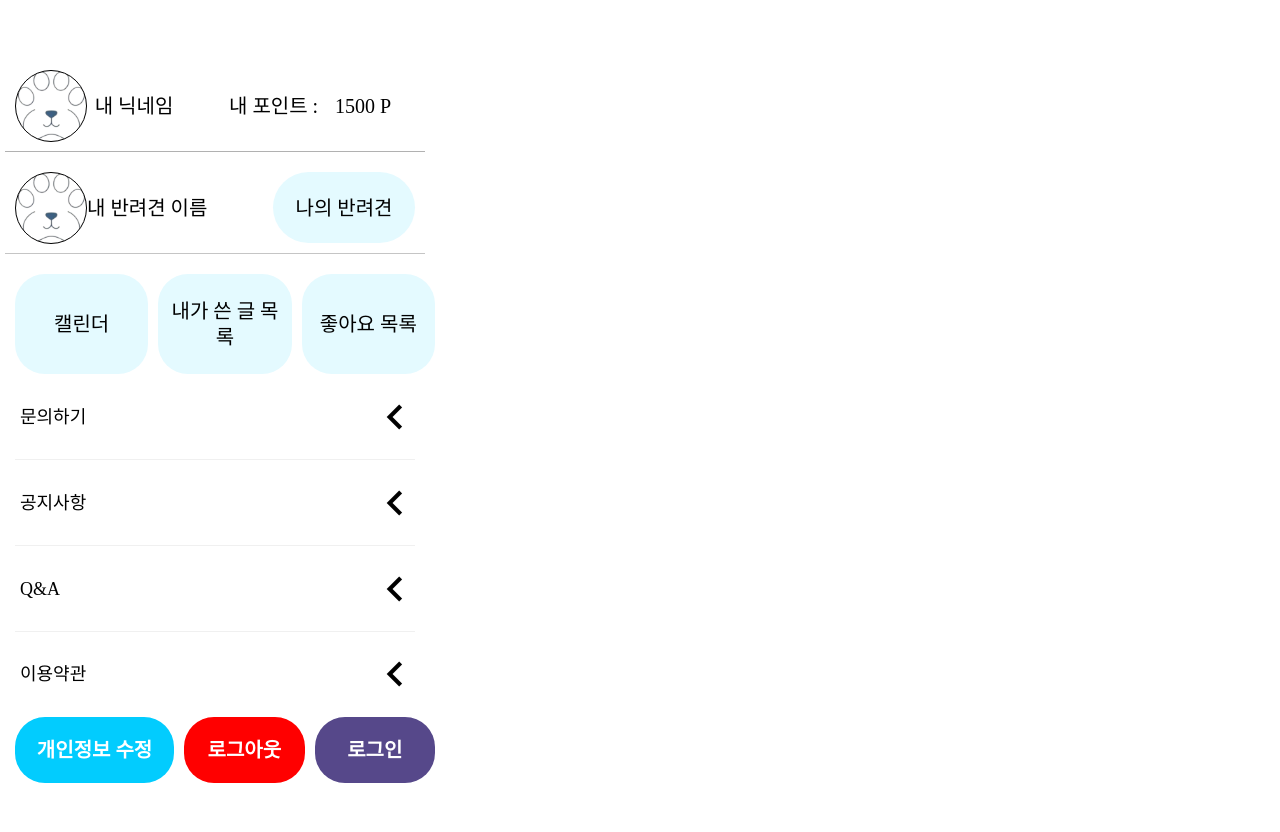
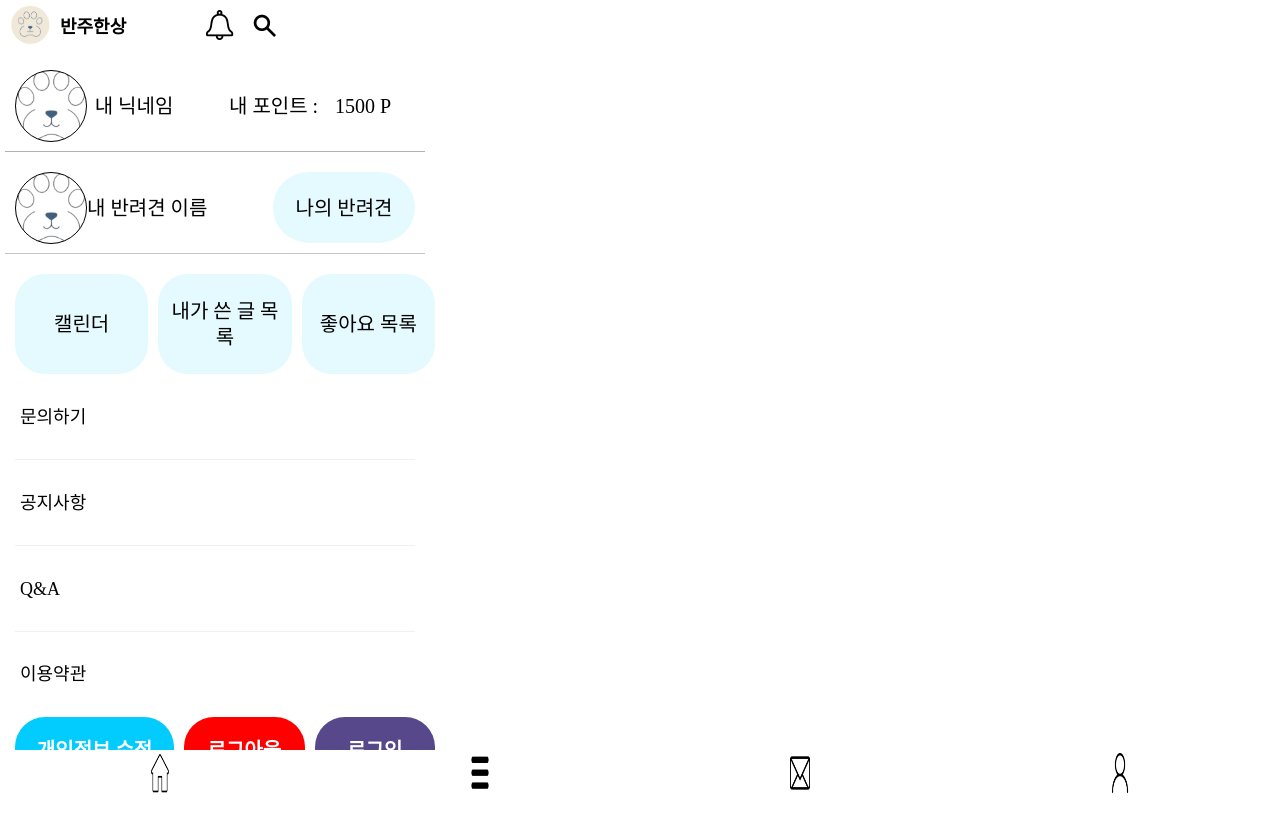
Before and after one commit to goodplan77/FinalProject, a React (Create React App) app in the folder service-frontend/: page /mypage in a window 1280 px wide. Shown: the top 832 px of the page. Built offline with nearby package versions, Linux system fonts and the light colour scheme.

Commit message:
메인네비 수정

```diff
--- a/service-frontend/src/App.tsx
+++ b/service-frontend/src/App.tsx
@@ -6,6 +6,8 @@ import Mypage from './pages/Mypage';
 import BoardList from './pages/BoardList';
 import Mainpage from './pages/Mainpage';
 import Signup from './pages/Signup';
+import Header from './components/Header';
+import MainNavi from './components/MainNavi';
 
 
 const App = () => {
@@ -14,7 +16,7 @@ const App = () => {
 
   return (
     <div className="app-container">
-
+      <div style={{ paddingBottom: '50px' }}>
         <Routes>
           <Route path='/' element={<Mainpage />} />
           <Route path='/mypage' element={<Mypage />} />
@@ -23,6 +25,8 @@ const App = () => {
           <Route path='/signup' element={<Signup />} />
         </Routes>
       </div>
+      <MainNavi />
+    </div>
   );
 };
 
--- /dev/null
+++ b/service-frontend/src/components/MainNavi.module.css
@@ -0,0 +1,19 @@
+.mainNavi {
+    display: flex;
+    justify-content: space-around;
+    align-items: center;
+    width: 100%;
+    height: 50px;
+    background: #FFFFFF;
+    position: fixed;
+    bottom: 0;
+    left: 0;
+}
+
+.home,
+.ham,
+.chat,
+.my {
+    width: 40px;
+    height: 40px;
+}
--- /dev/null
+++ b/service-frontend/src/components/MainNavi.tsx
@@ -0,0 +1,27 @@
+import React from 'react';
+import { useNavigate } from 'react-router-dom';
+import styles from './MainNavi.module.css';
+
+const MainNavi: React.FC = () => {
+    const navi = useNavigate();
+    return (
+        <>
+            <div className={styles.mainNavi}>
+                <div className={styles.naviHome}>
+                    <img className={styles.home} src={`${process.env.PUBLIC_URL}/images/home.png`} alt="home" onClick={() => navi('/')} />
+                </div>
+                <div className={styles.naviHam}>
+                    <img className={styles.ham} src={`${process.env.PUBLIC_URL}/images/ham.png`} alt="ham" />
+                </div>
+                <div className={styles.naviChat}>
+                    <img className={styles.chat} src={`${process.env.PUBLIC_URL}/images/message.png`} alt="chat" />
+                </div>
+                <div className={styles.naviMy} onClick={() => navi('/mypage')}>
+                    <img className={styles.my} src={`${process.env.PUBLIC_URL}/images/myPage.png`} alt="myPage" />
+                </div>
+            </div>
+        </>
+    );
+};
+
+export default MainNavi;
--- a/service-frontend/src/pages/Login.tsx
+++ b/service-frontend/src/pages/Login.tsx
@@ -7,6 +7,7 @@ const LoginPage = () => {
     const navi = useNavigate();
 
     return (
+        <>
             <div className={styles.loginPage}>
                 <div className={styles.closeButtonFrame}>
                     <div className={styles.closeIcon} onClick={() => navi('/')} />
@@ -49,6 +50,7 @@ const LoginPage = () => {
                     <div className={styles.kakaoLoginButton} />
                 </div>
             </div>
+        </>
     );
 };
 
--- a/service-frontend/src/pages/Mypage.tsx
+++ b/service-frontend/src/pages/Mypage.tsx
@@ -1,98 +1,124 @@
 import React from 'react';
-import './css/Mypage.css';
 import { useDispatch } from 'react-redux';
 import { useNavigate } from 'react-router-dom';
+import styles from './css/MyPage.module.css';
 
 const MyPage = () => {
     const dispatch = useDispatch();
     const navi = useNavigate();
 
     return (
-        <div className="mypage">
-
-            <div className="my-info">
-                <div className="profile-frame">
-                    <div className="profile-setting-frame">
-                        <div className="profile-picture-frame">
-                            <div className="profile-picture" />
+        <>
+            <div className={styles.mypage}>
+                <div className={styles.myHeader}>
+                    <div className={styles.backButton}>
+                        <img className={styles.back} src={`${process.env.PUBLIC_URL}/images/back.png`} alt="back" onClick={() => navi('/')} />
                     </div>
-                        <div className="nickname-frame">
-                            <div className="nickname">내 닉네임</div>
+                    <div className={styles.projectName}>
+                        <div className={styles.projectLogo}>
+                            <img className={styles.logo} src={`${process.env.PUBLIC_URL}/images/logo.png`} alt="logo" />
+                        </div>
+                        <div className={styles.projectTitle}>
+                            <p className={styles.projectTitleText}>반주한상</p>
                         </div>
                     </div>
+                    <div className={styles.headerButtons}>
+                        <div className={styles.aram}>
+                            <img className={styles.aramImg} src={`${process.env.PUBLIC_URL}/images/bell.png`} alt="aram" />
                         </div>
-                <div className="points-frame">
-                    <div className="points-text-frame">
-                        <div className="points-text">내 포인트 :</div>
-                    </div>
-                    <div className="points-value-frame">
-                        <div className="points-value">1500 P</div>
+                        <div className={styles.search}>
+                            <img className={styles.searchImg} src={`${process.env.PUBLIC_URL}/images/search.png`} alt="search" />
                         </div>
                     </div>
                 </div>
 
-            <div className="additional-info">
-                <div className="additional-profile-frame">
-                    <div className="additional-profile-setting-frame">
-                        <div className="additional-profile-picture-frame">
-                            <div className="additional-profile-picture" />
+                <div className={styles.myInfo}>
+                    <div className={styles.profileFrame}>
+                        <div className={styles.profileSettingFrame}>
+                            <div className={styles.profilePictureFrame}>
+                                <div className={styles.profilePicture} />
                             </div>
-                        <div className="additional-nickname-frame">
-                            <div className="additional-nickname">내 반려견 이름</div>
+                            <div className={styles.nicknameFrame}>
+                                <div className={styles.nickname}>내 닉네임</div>
                             </div>
                         </div>
                     </div>
-                <div className="pet-button">
-                    <div className="pet-button-text">나의 반려견</div>
+                    <div className={styles.pointsFrame}>
+                        <div className={styles.pointsTextFrame}>
+                            <div className={styles.pointsText}>내 포인트 :</div>
+                        </div>
+                        <div className={styles.pointsValueFrame}>
+                            <div className={styles.pointsValue}>1500 P</div>
+                        </div>
                     </div>
                 </div>
 
-            <div className="button-container">
-                <div className="button-frame1">
-                    <div className="button-text1">캘린더</div>
+                <div className={styles.additionalInfo}>
+                    <div className={styles.additionalProfileFrame}>
+                        <div className={styles.additionalProfileSettingFrame}>
+                            <div className={styles.additionalProfilePictureFrame}>
+                                <div className={styles.additionalProfilePicture} />
                             </div>
-                <div className="button-frame2">
-                    <div className="button-text2">내가 쓴 글 목록</div>
+                            <div className={styles.additionalNicknameFrame}>
+                                <div className={styles.additionalNickname}>내 반려견 이름</div>
                             </div>
-                <div className="button-frame3">
-                    <div className="button-text3">좋아요 목록</div>
+                        </div>
+                    </div>
+                    <div className={styles.petButton}>
+                        <div className={styles.petButtonText}>나의 반려견</div>
                     </div>
                 </div>
 
-            <div className="list-container">
-                <div className="list-item">
-                    <div className="list-item-text">문의하기</div>
-                    <div className="back-icon" />
+                <div className={styles.buttonContainer}>
+                    <div className={styles.buttonFrame1}>
+                        <div className={styles.buttonText1}>캘린더</div>
                     </div>
-                <div className="horizontal-divider" />
-                <div className="list-item">
-                    <div className="list-item-text">공지사항</div>
-                    <div className="back-icon" />
+                    <div className={styles.buttonFrame2}>
+                        <div className={styles.buttonText2}>내가 쓴 글 목록</div>
                     </div>
-                <div className="horizontal-divider" />
-                <div className="list-item">
-                    <div className="list-item-text">Q&A</div>
-                    <div className="back-icon" />
-                </div>
-                <div className="horizontal-divider" />
-                <div className="list-item">
-                    <div className="list-item-text">이용약관</div>
-                    <div className="back-icon" />
+                    <div className={styles.buttonFrame3}>
+                        <div className={styles.buttonText3}>좋아요 목록</div>
                     </div>
                 </div>
 
-            <div className="button-footer">
-                <div className="button-edit" onClick={() => navi('/edit')}>
-                    <div className="button-edit-text">개인정보 수정</div>
+                <div className={styles.listContainer}>
+                    <div className={styles.listItem}>
+                        <div className={styles.listItemText}>문의하기</div>
+                        <div className={styles.backIcon} />
                     </div>
-                <div className="button-logout" onClick={() => navi('/')}>
-                    <div className="button-logout-text">로그아웃</div>
+                    <div className={styles.horizontalDivider} />
+                    <div className={styles.listItem}>
+                        <div className={styles.listItemText}>공지사항</div>
+                        <div className={styles.backIcon} />
                     </div>
-                <div className="button-login" onClick={() => navi('/login')}>
-                    <div className="button-login-text">로그인</div>
+                    <div className={styles.horizontalDivider} />
+                    <div className={styles.listItem}>
+                        <div className={styles.listItemText}>Q&A</div>
+                        <div className={styles.backIcon} />
+                    </div>
+                    <div className={styles.horizontalDivider} />
+                    <div className={styles.listItem}>
+                        <div className={styles.listItemText}>이용약관</div>
+                        <div className={styles.backIcon} />
                     </div>
                 </div>
+
+                <div className={styles.buttonFooter}>
+                    <div className={styles.buttonEdit} onClick={() => navi('/edit')}>
+                        <div className={styles.buttonEditText}>개인정보 수정</div>
                     </div>
+                    <div className={styles.buttonLogout} onClick={() => navi('/')}>
+                        <div className={styles.buttonLogoutText}>로그아웃</div>
+                    </div>
+                    <div className={styles.buttonLogin} onClick={() => navi('/login')}>
+                        <div className={styles.buttonLoginText}>로그인</div>
+                    </div>
+                </div>
+
+
+            </div>
+        </>
+
     );
 };
 
--- a/service-frontend/src/pages/Signup.tsx
+++ b/service-frontend/src/pages/Signup.tsx
@@ -48,6 +48,7 @@ const SignUpPage: React.FC = () => {
     const navi = useNavigate();
 
     return (
+        <>
             <div className={styles.container}>
                 <div className={styles.header}>
                     <div onClick={() => navi('/login')} className={styles.backButton}>
@@ -231,6 +232,7 @@ const SignUpPage: React.FC = () => {
                     </button>
                 </form>
             </div>
+        </>
     );
 };
 
--- a/service-frontend/src/pages/css/mypage.css
+++ b/service-frontend/src/pages/css/MyPage.module.css
@@ -4,7 +4,7 @@
     align-items: center;
     min-height: 100vh;
     font-family: Arial, sans-serif;
-    padding: 0px 5px;
+    padding: 0px;
     gap: 10px;
     isolation: isolate;
     position: relative;
@@ -15,88 +15,7 @@
     background: #FFFFFF;
 }
 
-.back-button {
-    display: flex;
-    flex-direction: row;
-    align-items: center;
-    padding: 0px;
-    gap: 10px;
-    width: 50px;
-    height: 50px;
-    background: #FFFFFF;
-}
-
-.back-icon {
-    width: 50px;
-    height: 50px;
-    background: url('../../../public/images/back.png') no-repeat center center;
-    background-size: contain;
-}
-
-.logo-frame {
-    width: 50px;
-    height: 50px;
-    background: #FFFFFF;
-    position: relative;
-}
-
-.logo {
-    width: 50px;
-    height: 50px;
-    background: url('../../../public/images/logo.png') no-repeat center center;
-    background-size: contain;
-}
-
-.text-container {
-    display: flex;
-    flex-direction: column;
-    justify-content: center;
-    align-items: flex-start;
-    padding: 0px;
-    width: 92px;
-    height: 22px;
-}
-
-.page-title {
-    width: 92px;
-    height: 22px;
-    font-family: 'Noto Sans KR';
-    font-style: normal;
-    font-weight: 500;
-    font-size: 20px;
-    line-height: 22px;
-    display: flex;
-    align-items: center;
-    text-align: center;
-    color: rgba(0, 0, 0, 0.87);
-}
-
-.button-frame {
-    display: flex;
-    flex-direction: row;
-    justify-content: flex-end;
-    align-items: center;
-    padding: 0px;
-    width: 90px;
-    height: 50px;
-    background: #FFFFFF;
-}
-
-.alert {
-    width: 40px;
-    height: 40px;
-    background: #FFFFFF;
-    position: relative;
-}
-
-.alert-icon {
-    width: 27.18px;
-    height: 30px;
-    background: url('../../../public/images/bell.png') no-repeat center center;
-    background-size: contain;
-}
-
-.my-info {
+.myInfo {
     box-sizing: border-box;
     display: flex;
     flex-direction: row;
@@ -114,7 +33,7 @@
     z-index: 1;
 }
 
-.profile-frame {
+.profileFrame {
     display: flex;
     flex-direction: row;
     align-items: center;
@@ -125,7 +44,7 @@
     background: #FFFFFF;
 }
 
-.profile-setting-frame {
+.profileSettingFrame {
     display: flex;
     flex-direction: row;
     align-items: center;
@@ -135,7 +54,7 @@
     background: #FFFFFF;
 }
 
-.profile-picture-frame {
+.profilePictureFrame {
     display: flex;
     flex-direction: row;
     justify-content: center;
@@ -147,7 +66,7 @@
     border-radius: 45px;
 }
 
-.profile-picture {
+.profilePicture {
     box-sizing: border-box;
     width: 72px;
     height: 72px;
@@ -157,7 +76,7 @@
     border-radius: 1000px;
 }
 
-.nickname-frame {
+.nicknameFrame {
     display: flex;
     flex-direction: row;
     justify-content: center;
@@ -183,7 +102,7 @@
     color: #000000;
 }
 
-.points-frame {
+.pointsFrame {
     display: flex;
     flex-direction: row;
     align-items: center;
@@ -193,7 +112,7 @@
     background: #FFFFFF;
 }
 
-.points-text-frame {
+.pointsTextFrame {
     display: flex;
     flex-direction: row;
     align-items: center;
@@ -203,7 +122,7 @@
     background: #FFFFFF;
 }
 
-.points-text {
+.pointsText {
     width: 106px;
     height: 26px;
     font-family: 'Noto Sans KR';
@@ -216,7 +135,7 @@
     color: #000000;
 }
 
-.points-value-frame {
+.pointsValueFrame {
     display: flex;
     flex-direction: row;
     align-items: center;
@@ -226,7 +145,7 @@
     background: #FFFFFF;
 }
 
-.points-value {
+.pointsValue {
     width: 80px;
     height: 26px;
     font-family: 'Noto Sans KR';
@@ -239,7 +158,7 @@
     color: #000000;
 }
 
-.additional-info {
+.additionalInfo {
     box-sizing: border-box;
     display: flex;
     flex-direction: row;
@@ -256,7 +175,7 @@
     border-bottom: 1px solid rgba(177, 177, 177, 0.733333);
 }
 
-.additional-profile-frame {
+.additionalProfileFrame {
     display: flex;
     flex-direction: row;
     align-items: center;
@@ -267,39 +186,17 @@
     background: #FFFFFF;
 }
 
-.additional-profile-setting-frame {
+.additionalProfileSettingFrame {
     display: flex;
     flex-direction: row;
-    align-items: flex-start;
+    align-items: center;
     padding: 0px;
     width: 102px;
     height: 72px;
     background: #FFFFFF;
 }
 
-.additional-profile-frame {
-    display: flex;
-    flex-direction: row;
-    align-items: center;
-    padding: 0px;
-    gap: 10px;
-    width: 256px;
-    height: 72px;
-    background: #FFFFFF;
-}
-
-.additional-profile-setting-frame {
-    display: flex;
-    flex-direction: row;
-    align-items: center;
-    /* flex-start에서 center로 변경 */
-    padding: 0px;
-    width: 102px;
-    height: 72px;
-    background: #FFFFFF;
-}
-
-.additional-profile-picture-frame {
+.additionalProfilePictureFrame {
     display: flex;
     flex-direction: row;
     justify-content: center;
@@ -311,7 +208,7 @@
     border-radius: 45px;
 }
 
-.additional-profile-picture {
+.additionalProfilePicture {
     box-sizing: border-box;
     width: 72px;
     height: 72px;
@@ -321,11 +218,10 @@
     border-radius: 1000px;
 }
 
-.additional-nickname-frame {
+.additionalNicknameFrame {
     display: flex;
     flex-direction: row;
     align-items: center;
-    /* 텍스트를 이미지의 가운데 옆으로 정렬 */
     padding: 0px;
     gap: 10px;
     width: 144px;
@@ -333,7 +229,7 @@
     background: #FFFFFF;
 }
 
-.additional-nickname {
+.additionalNickname {
     width: 144px;
     height: 26px;
     font-family: 'Noto Sans KR';
@@ -346,8 +242,7 @@
     color: #000000;
 }
 
-
-.pet-button {
+.petButton {
     display: flex;
     flex-direction: row;
     align-items: center;
@@ -358,7 +253,7 @@
     border-radius: 45px;
 }
 
-.pet-button-text {
+.petButtonText {
     width: 142px;
     height: 71px;
     font-family: 'Noto Sans KR';
@@ -373,7 +268,7 @@
     justify-content: center;
 }
 
-.button-container {
+.buttonContainer {
     display: flex;
     flex-direction: row;
     justify-content: space-between;
@@ -388,9 +283,9 @@
     background: #FFFFFF;
 }
 
-.button-frame1,
-.button-frame2,
-.button-frame3 {
+.buttonFrame1,
+.buttonFrame2,
+.buttonFrame3 {
     display: flex;
     flex-direction: row;
     justify-content: center;
@@ -402,9 +297,9 @@
     border-radius: 30px;
 }
 
-.button-text1,
-.button-text2,
-.button-text3 {
+.buttonText1,
+.buttonText2,
+.buttonText3 {
     font-family: 'Noto Sans KR';
     font-style: normal;
     font-weight: 400;
@@ -416,7 +311,7 @@
     color: #000000;
 }
 
-.list-container {
+.listContainer {
     display: flex;
     flex-direction: column;
     align-items: flex-start;
@@ -430,7 +325,7 @@
     background: #FFFFFF;
 }
 
-.list-item {
+.listItem {
     display: flex;
     flex-direction: row;
     justify-content: space-between;
@@ -441,7 +336,7 @@
     height: 60px;
 }
 
-.list-item-text {
+.listItemText {
     font-family: 'Noto Sans KR';
     font-style: normal;
     font-weight: 400;
@@ -452,13 +347,13 @@
     color: #000000;
 }
 
-.horizontal-divider {
+.horizontalDivider {
     width: 400px;
     height: 1px;
     background: #F0F0F0;
 }
 
-.button-footer {
+.buttonFooter {
     display: flex;
     flex-direction: row;
     justify-content: flex-end;
@@ -473,9 +368,9 @@
     background: #FFFFFF;
 }
 
-.button-edit,
-.button-logout,
-.button-login {
+.buttonEdit,
+.buttonLogout,
+.buttonLogin {
     display: flex;
     flex-direction: row;
     justify-content: center;
@@ -485,15 +380,15 @@
     border-radius: 30px;
 }
 
-.button-edit {
+.buttonEdit {
     width: 158px;
     height: 46px;
     background: #02CCFE;
 }
 
-.button-edit-text,
-.button-logout-text,
-.button-login-text {
+.buttonEditText,
+.buttonLogoutText,
+.buttonLoginText {
     font-family: 'Noto Sans KR';
     font-style: normal;
     font-weight: 700;
@@ -505,14 +400,139 @@
     color: #FFFFFF;
 }
 
-.button-logout {
+.buttonLogout {
     width: 114px;
     height: 46px;
     background: #FF0000;
 }
 
-.button-login {
+.buttonLogin {
     width: 114px;
     height: 46px;
     background: #56488a;
 }
+
+.mypage {
+    display: flex;
+    flex-direction: column;
+    align-items: center;
+    min-height: 100vh;
+    font-family: Arial, sans-serif;
+    padding: 0px 5px;
+    gap: 10px;
+    isolation: isolate;
+    position: relative;
+    width: 430px;
+    min-width: 360px;
+    max-width: 720px;
+    height: 932px;
+    background: #FFFFFF;
+}
+
+.myHeader {
+    position: fixed;
+    top: 0;
+    width: 100%;
+    display: flex;
+    align-items: center;
+    min-width: 360px;
+    max-width: 720px;
+    height: 50px;
+    background: #FFFFFF;
+    z-index: 1000;
+}
+
+.backButton {
+    display: flex;
+    align-items: center;
+    padding: 0px;
+    width: 50px;
+    height: 50px;
+}
+
+.back {
+    width: 50px;
+    height: 50px;
+}
+
+.projectName {
+    display: flex;
+    align-items: center;
+    margin-left: 100px;
+}
+
+.projectLogo {
+    display: flex;
+    align-items: center;
+}
+
+.logo {
+    width: 40px;
+    height: 40px;
+}
+
+.projectTitle {
+    margin-left: 10px;
+}
+
+.projectTitleText {
+    margin: 0px;
+    font-weight: bolder;
+    font-size: 18px;
+    width: 100px;
+}
+
+.headerButtons {
+    display: flex;
+    gap: 5px;
+    margin-left: 40px;
+}
+
+.aram {
+    display: flex;
+    align-items: center;
+}
+
+.aramImg {
+    width: 40px;
+    height: 40px;
+}
+
+.search {
+    display: flex;
+    align-items: center;
+}
+
+.searchImg {
+    width: 40px;
+    height: 40px;
+}
+
+.mainNavi {
+    display: flex;
+    justify-content: space-around;
+    align-items: center;
+    width: 100%;
+    height: 50px;
+    background: #FFFFFF;
+    position: fixed;
+    bottom: 0;
+    left: 0;
+}
+
+.naviHome,
+.naviHam,
+.naviChat,
+.naviMy {
+    display: flex;
+    justify-content: center;
+    align-items: center;
+}
+
+.home,
+.ham,
+.chat,
+.my {
+    width: 40px;
+    height: 40px;
+}
```
Also changed, not shown: service-frontend/src/pages/BoardList.tsx (+1 -14 lines), service-frontend/src/pages/Mainpage.tsx (+1 -15 lines), service-frontend/src/pages/css/MainPage.module.css (+0 -24 lines). Lines whose indentation alone changed are shown as unchanged.
